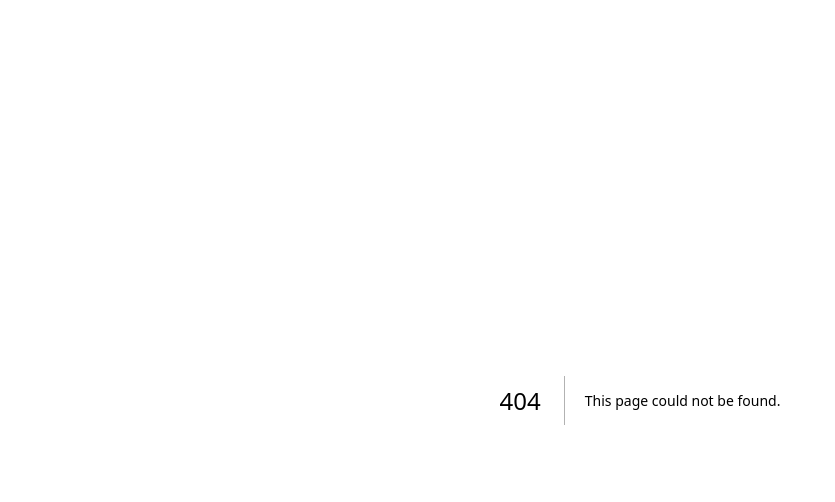
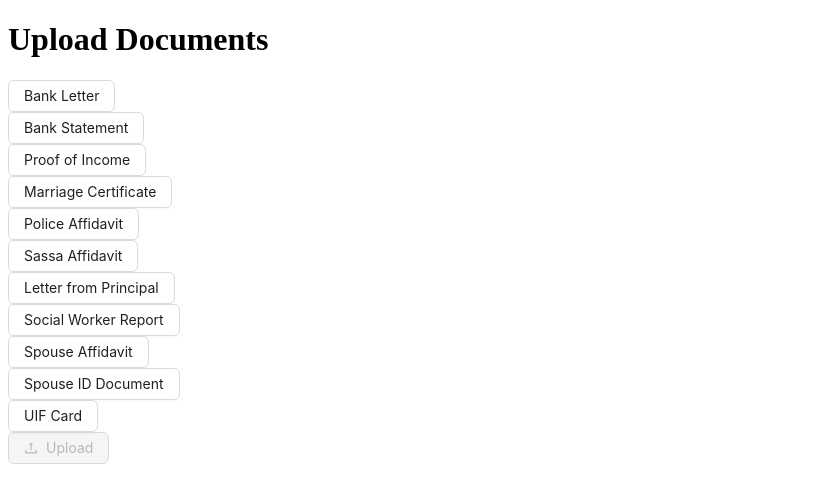
Before and after one commit to ZamaDhlamini/linkify, a Next.js app: page /UploadFiles in a window 1280 px wide. Before the commit this address had no page. Shown: the top 502 px of the page, without its empty margins (0-835 px from the left). Built offline with nearby package versions, Linux system fonts and the light colour scheme.

Commit message:
updated my upload page to take 10 more

```diff
--- a/components/Upload/index.tsx
+++ b/components/Upload/index.tsx
@@ -1,20 +1,28 @@
 import { useState } from 'react';
 import { Upload, Button } from 'antd';
+import { UploadOutlined } from '@ant-design/icons';
+
+const documentTypes = [
+  'Bank Letter',
+  'Bank Statement',
+  'Proof of Income',
+  'Marriage Certificate',
+  'Police Affidavit',
+  'Sassa Affidavit',
+  'Letter from Principal',
+  'Social Worker Report',
+  'Spouse Affidavit',
+  'Spouse ID Document',
+  'UIF Card',
+];
 
 const UploadPage = () => {
-  const [fileList, setFileList] = useState<any[]>([]); // Store uploaded file list
+  const [fileList, setFileList] = useState<any[]>([]);
 
-  const handleChange = (info: any) => {
-    let fileList = [...info.fileList];
-    fileList = fileList.slice(-1); // Allow only one file to be uploaded
-    fileList = fileList.map((file: any) => {
-      if (file.response) {
-        // If server response is available, assign the URL to the file
-        file.url = file.response.url;
-      }
-      return file;
-    });
-    setFileList(fileList);
+  const handleChange = (info: any, index: number) => {
+    let newFileList = [...fileList];
+    newFileList[index] = info.file; // Update the file in the respective index
+    setFileList(newFileList);
   };
 
   const handleUpload = () => {
@@ -25,16 +33,19 @@
   return (
     <div>
       <h1>Upload Documents</h1>
-      <Upload
-        name="file"
-        action="/api/upload" // Replace with your upload endpoint
-        fileList={fileList}
-        onChange={handleChange}
-        multiple={false}
-      >
-        <Button>Select File</Button>
-      </Upload>
-      <Button onClick={handleUpload} disabled={!fileList.length}>
+      {documentTypes.map((type, index) => (
+        <Upload
+          key={index}
+          name={`file${index}`}
+          action="/api/upload" // Replace with your upload endpoint
+          fileList={fileList[index] ? [fileList[index]] : []} // Show uploaded file, if any
+          onChange={(info) => handleChange(info, index)}
+          multiple={false}
+        >
+          <Button>{type}</Button>
+        </Upload>
+      ))}
+      <Button onClick={handleUpload} disabled={fileList.length !== 11} icon={<UploadOutlined />}>
         Upload
       </Button>
     </div>
--- /dev/null
+++ b/pages/UploadFiles/index.tsx
@@ -0,0 +1,9 @@
+import UploadPage from "../../components/Upload";
+
+const Uploading = () => {
+    return(
+      <UploadPage/>
+    )
+}
+
+export default Uploading;
```
